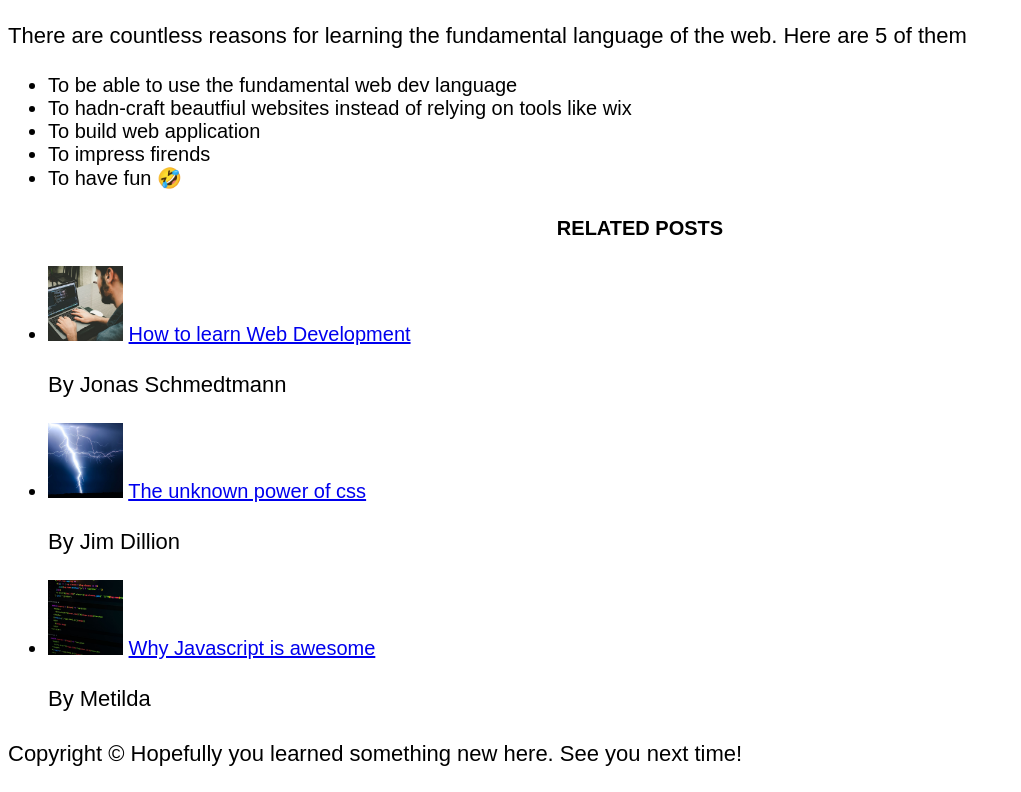
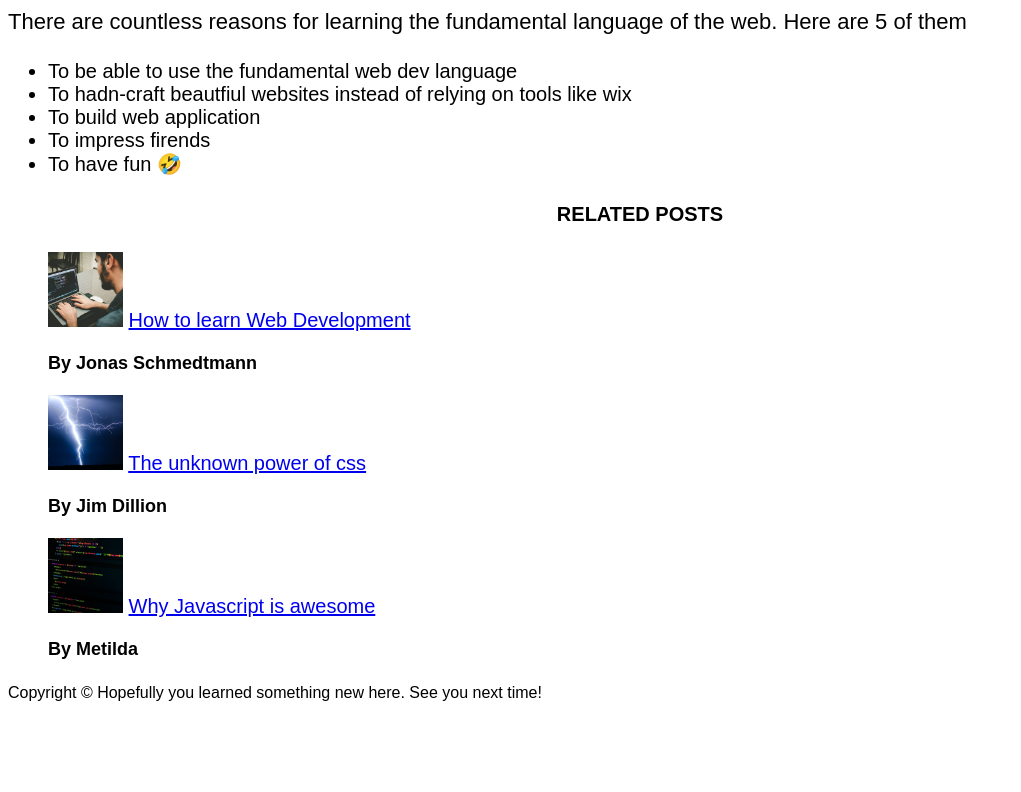
Before and after one commit to bloodgroup-cplusplus/html_css_js, a plain HTML site: page css_fundamentals/index.html in a window 1280 px wide. Shown: the part 1004-1796 px from the top of the page, without its empty margins (0-1021 px from the left). After the commit the page ends 1725 px from the top, so only its background shows below. Drawn offline with Linux system fonts and the light colour scheme.

Commit message:
added bunch of css fundamentals

```diff
--- a/css_fundamentals/index.html
+++ b/css_fundamentals/index.html
@@ -32,7 +32,7 @@
     <header>
     <h2>The basic language of the web:HTML</h2>
     <img src="img/laura-jones.jpeg" alt="Headshot of Laura Jones" height="50" width="50"/>
-    <p> Posted by <strong>Laura Jones</strong> on Monday, June 21st 2023</p>
+    <p id="author"> Posted by <strong>Laura Jones</strong> on Monday, June 21st 2023</p>
 
     <img src="img/post-img.jpeg" alt="post-image" width="500" height="200" />
 
@@ -95,18 +95,18 @@
     </article>
     <aside>
         <h4>Related Posts</h4>
-        <ul>
+        <ul class="related">
             <li>
                 <img src="img/related-1.jpeg" alt="/a person programming" width="75" height="75"/>
                 <a href="#">How to learn Web Development</a>
-                <p>By Jonas Schmedtmann</p>
+                <p class="related-author">By Jonas Schmedtmann</p>
 
             </li>
 
             <li>
                 <img src="img/related-2.jpeg" alt="/lightning strike" width="75" height="75"/>
                 <a href="#">The unknown power of css</a>
-                <p>By Jim Dillion</p>
+                <p class="related-author">By Jim Dillion</p>
 
             </li>
 
@@ -114,7 +114,7 @@
             <li>
                 <img src="img/related-3.jpeg" alt="/its so dark" width="75" height="75"/>
                 <a href="#">Why Javascript is awesome</a>
-                <p>By Metilda</p>
+                <p class="related-author">By Metilda</p>
 
             </li>
 
@@ -128,7 +128,7 @@
         </ul>
     </aside>
     <footer>
-         <p>Copyright &copy Hopefully you learned something new here. See you next time!</p>
+         <p id="copyright">Copyright &copy Hopefully you learned something new here. See you next time!</p>
     </footer>
 
 </body>
--- a/css_fundamentals/style.css
+++ b/css_fundamentals/style.css
@@ -45,3 +45,35 @@ p{
 li{
     font-size:20px;
 }
+
+
+/*descendend selector */
+
+
+
+
+header p{
+    font-style:italic;
+}
+
+
+
+#author{
+    font-style:italic;
+    font-size:18px;
+}
+
+
+
+#copyright{
+    font-size:16px;
+}
+
+.related-author{
+    font-size:18px;
+    font-weight:bold;
+}
+
+.related{
+    list-style:none;
+}
```
